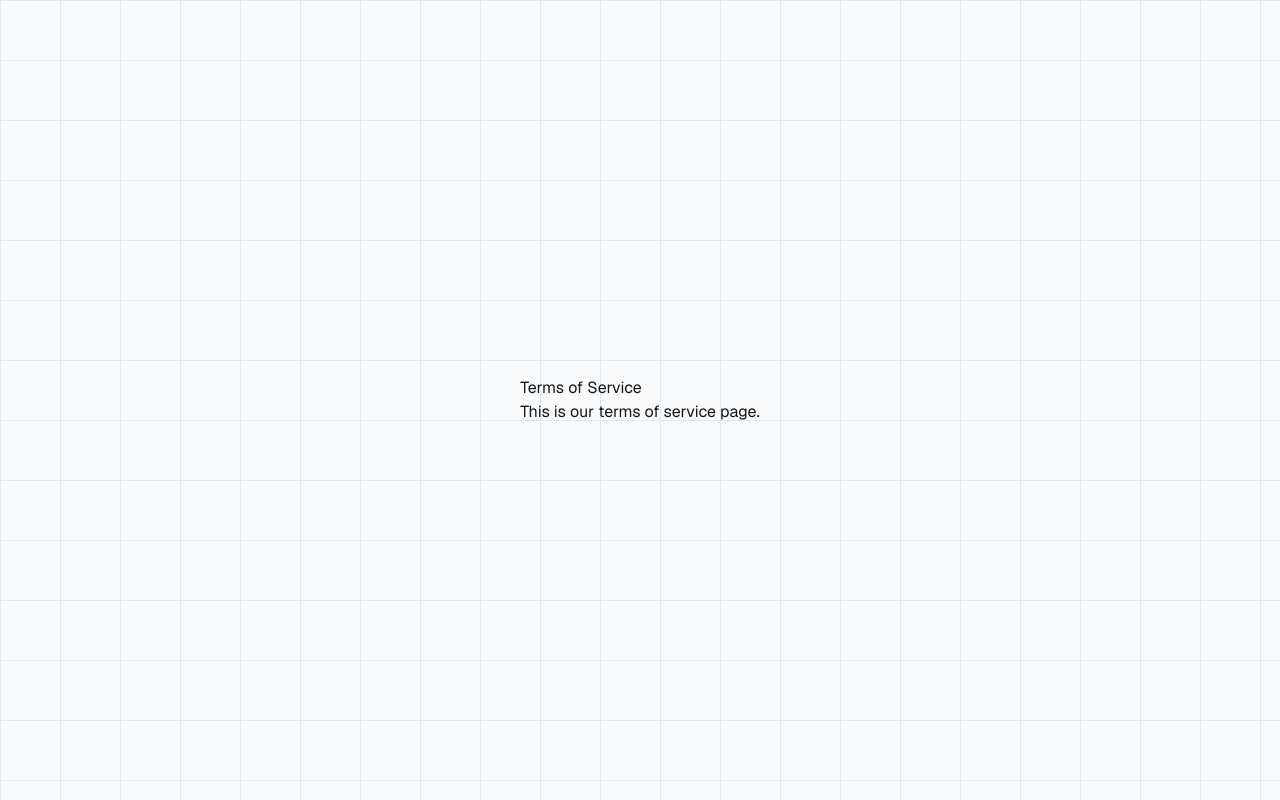
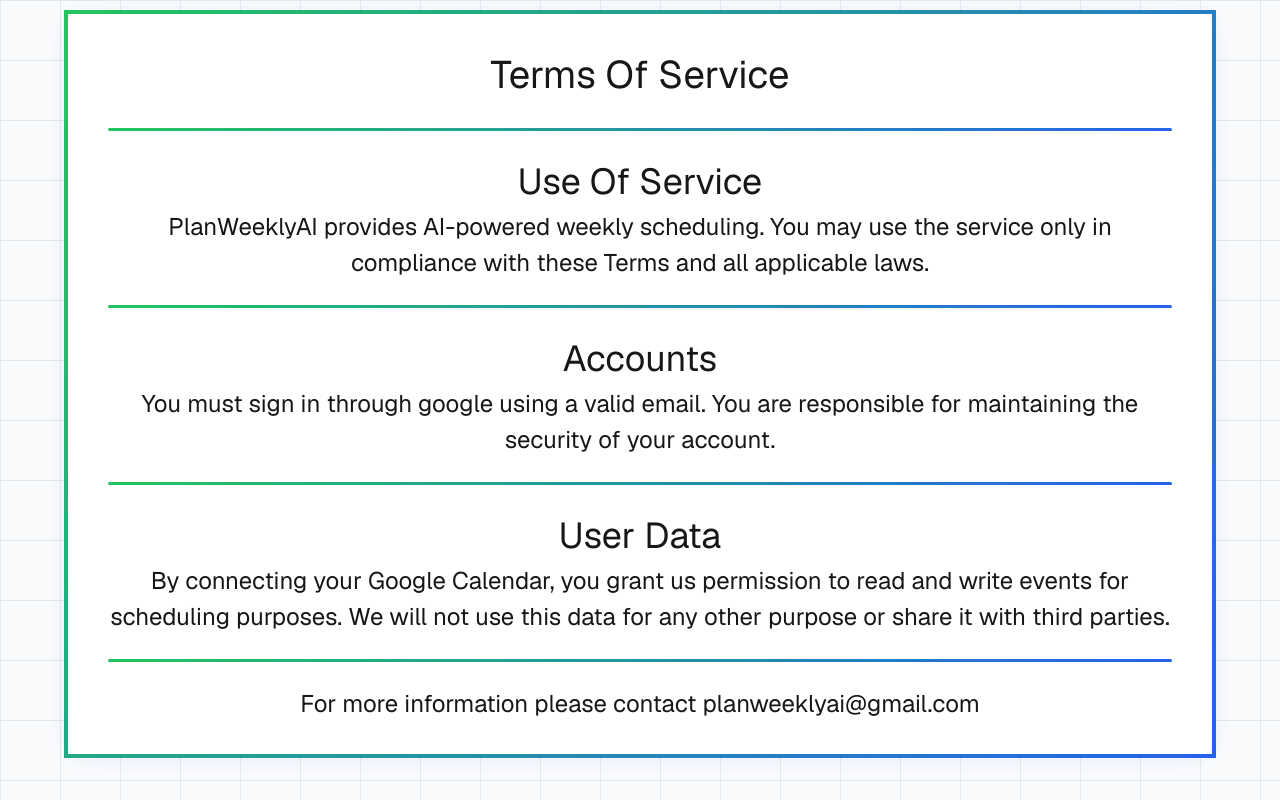
Before and after one commit to DavidSietko/planweeklyai, a Next.js app in the folder frontend/: page /terms-of-service in a window 1280 px wide. Built offline with nearby package versions, Linux system fonts and the light colour scheme.

Commit message:
finished terms of service page

```diff
--- a/frontend/src/app/terms-of-service/page.tsx
+++ b/frontend/src/app/terms-of-service/page.tsx
@@ -2,11 +2,27 @@ import styles from "../page.module.css";
 
 export default function TermsOfServicePage() {
     return (
-        <div className={styles.page}>
-            <div>
-                <h1>Terms of Service</h1>
-                <p>This is our terms of service page.</p>
-            </div>
+    <div className={styles.page}>
+      <div className={styles.content}>
+        <h1>Terms Of Service</h1>
+        <hr className={styles.Hr} />
+        <div className={styles.contentBox}>
+          <h2 className={styles.title}>Use Of Service</h2>
+          <p>PlanWeeklyAI provides AI-powered weekly scheduling. You may use the service only in compliance with these Terms and all applicable laws.</p>
         </div>
-    )
+        <hr className={styles.Hr} />
+        <div className={styles.contentBox}>
+          <h2 className={styles.title}>Accounts</h2>
+          <p>You must sign in through google using a valid email. You are responsible for maintaining the security of your account.</p>
+        </div>
+        <hr className={styles.Hr} />
+        <div className={styles.contentBox}>
+          <h2 className={styles.title}>User Data</h2>
+          <p>By connecting your Google Calendar, you grant us permission to read and write events for scheduling purposes. We will not use this data for any other purpose or share it with third parties.</p>
+        </div>
+        <hr className={styles.Hr} />
+        <p className={styles.contentBox}>For more information please contact planweeklyai@gmail.com</p>
+      </div>
+    </div>
+  );
 }
```
